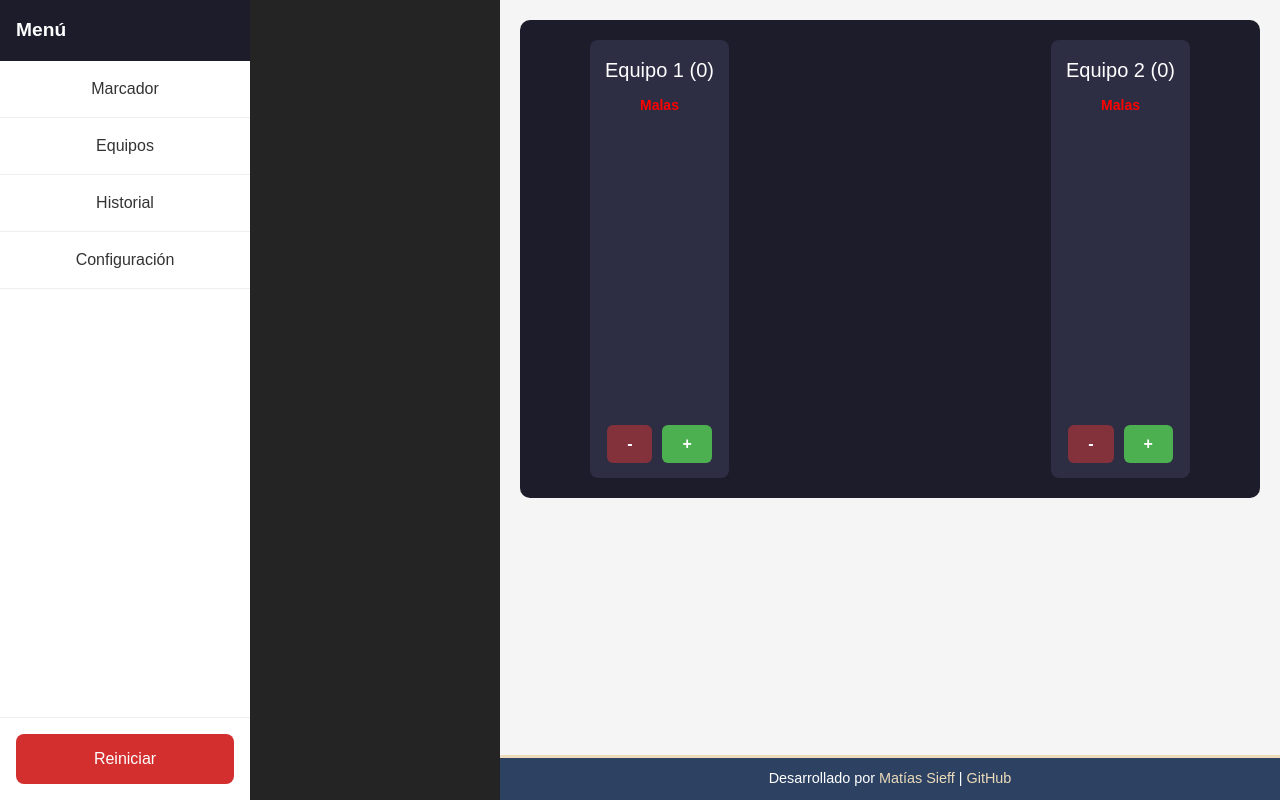
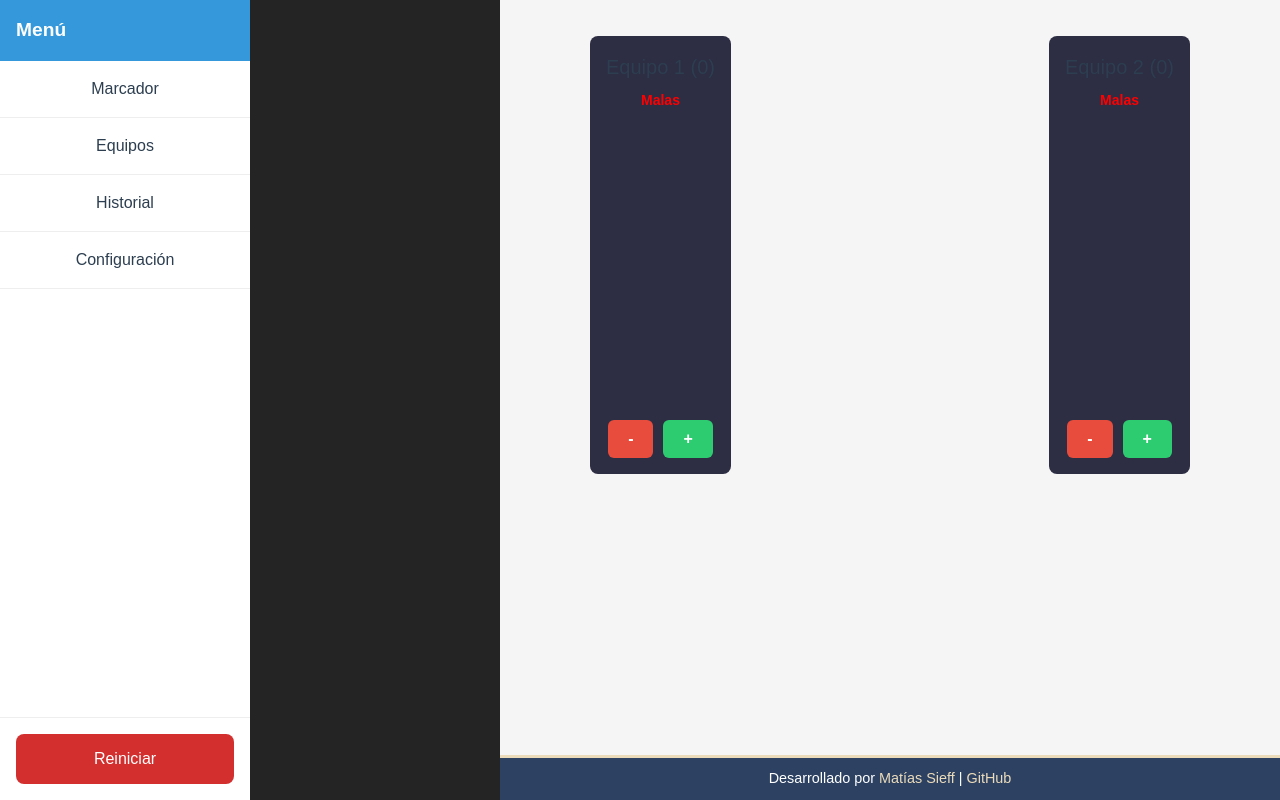
Before and after one commit to mattsff/anotador-de-truco, a Vue app: page / in a window 1280 px wide. Built offline with nearby package versions, Linux system fonts and the light colour scheme.

Commit message:
feat: working on design system

```diff
--- a/package.json
+++ b/package.json
@@ -2,10 +2,10 @@
   "name": "anotador-de-truco",
   "private": true,
   "version": "0.1.0",
-  "type": "module",
   "scripts": {
     "dev": "vite",
-    "build": "vue-tsc -b && vite build",
+    "build:tokens": "npx style-dictionary build --config style-dictionary.config.js",
+    "build": "vue-tsc -b && build:tokens && vite build",
     "preview": "vite preview",
     "test:unit": "vitest",
     "lint": "eslint --ext .js,.ts,.vue src"
@@ -29,6 +29,7 @@
     "eslint-plugin-vue": "^10.1.0",
     "jsdom": "^26.1.0",
     "prettier": "^3.5.3",
+    "style-dictionary": "^5.0.0",
     "typescript": "~5.8.3",
     "vite": "^6.3.5",
     "vitest": "^3.1.3",
--- a/src/components/MenuLateral.vue
+++ b/src/components/MenuLateral.vue
@@ -141,15 +141,15 @@ const showResetConfirmation = () => {
 .menu-lateral__reset-button {
   width: 100%;
   padding: 1rem;
-  background-color: var(--color-error, #d32f2f);
-  color: var(--color-on-error, #fff);
+  background-color: #d32f2f;
+  color: var(--color-white);
   border: none;
   font-size: 1rem;
   cursor: pointer;
   text-align: center;
 
   &:hover {
-    background-color: darken(#d32f2f, 10%);
+  background-color: #b03232;
   }
 }
 </style>
--- a/src/components/Scoreboard.vue
+++ b/src/components/Scoreboard.vue
@@ -57,28 +57,31 @@ const getDisplayData = (score: number) => {
   display: flex;
   flex-direction: column;
   align-items: center;
-  background-color: #1c1c2b;
-  color: #fff;
-  padding: 20px;
-  border-radius: 10px;
+  background-color: var(--background-color);
+  color: var(--text-color);
+  padding: var(--spacing-md);
+  border-radius: var(--radius-lg);
+
   &__teams {
     display: flex;
     justify-content: space-between;
     width: 100%;
-    gap: 20px;
+    gap: var(--spacing-lg, 20px);
     max-width: 600px;
   }
+
   &__team {
     display: flex;
     flex-direction: column;
     align-items: center;
-    background-color: #2d2d44;
-    padding: 15px;
-    border-radius: 8px;
+    background-color: var(--surface-color, #2d2d44);
+    padding: var(--spacing-md);
+    border-radius: var(--radius-md);
   }
+
   &__team-name {
-    font-size: 20px;
-    margin-bottom: 10px;
+    font-size: var(--font-size-lg);
+    margin-bottom: var(--spacing-sm);
   }
 }
 </style>
--- a/src/config/index.ts
+++ b/src/config/index.ts
@@ -1,2 +1 @@
-export * from '../styles/dimensions';
-export * from './constants';
+export * from './constants'
--- a/src/styles/dimensions.ts
+++ /dev/null
@@ -1 +0,0 @@
-export const dimensions = {}
--- a/src/style.css
+++ b/src/styles/style.css
@@ -11,26 +11,6 @@
   text-rendering: optimizeLegibility;
   -webkit-font-smoothing: antialiased;
   -moz-osx-font-smoothing: grayscale;
-
-  --background-color: #f0f0f0;
-  --text-color: #2c3e50;
-  --primary: #3498db;
-  --primary-hover: #2980b9;
-  --secondary: #e67e22;
-  --secondary-hover: #d35400;
-  --success: #2ecc71;
-  --success-hover: #27ae60;
-  --warning: #f1c40f;
-  --warning-hover: #f0b207;
-  --danger: #e74c3c;
-  --danger-hover: #c0392b;
-  --white: #fff;
-
-  --title-color: #333;
-  --team-name-color: #555;
-  --team-score-color: #2c3e50;
-  --stage-text-color: #e74c3c;
-  --stage-background-color: #fdedec;
 }
 
 a {
--- /dev/null
+++ b/src/styles/tokens.css
@@ -0,0 +1,38 @@
+/**
+ * Do not edit directly, this file was auto-generated.
+ */
+
+:root {
+  --color-background: #f0f0f0;
+  --color-text: #2c3e50;
+  --color-primary: #3498db;
+  --color-primary-hover: #2980b9;
+  --color-secondary: #e67e22;
+  --color-secondary-hover: #d35400;
+  --color-success: #2ecc71;
+  --color-success-hover: #27ae60;
+  --color-warning: #f1c40f;
+  --color-warning-hover: #f0b207;
+  --color-danger: #e74c3c;
+  --color-danger-hover: #c0392b;
+  --color-white: #ffffff;
+  --color-title: #333333;
+  --color-team-name: #555555;
+  --color-team-score: #2c3e50;
+  --color-stage-text: #e74c3c;
+  --color-stage-background: #fdedec;
+  --spacing-xs: 4px;
+  --spacing-sm: 8px;
+  --spacing-md: 16px;
+  --spacing-lg: 24px;
+  --spacing-xl: 32px;
+  --radius-sm: 4px;
+  --radius-md: 8px;
+  --radius-lg: 16px;
+  --font-base: system-ui, Avenir, Helvetica, Arial, sans-serif;
+  --font-size-sm: 0.875rem;
+  --font-size-base: 1rem;
+  --font-size-lg: 1.25rem;
+  --font-size-xl: 1.5rem;
+  --font-size-xxl: 2rem;
+}
```
Also changed, not shown: src/main.ts (+11 -10 lines), style-dictionary.config.js (added, +15 -0 lines), tokens/base.json (added, +108 -0 lines), 1 other file (tests, documents, lock files or other folders).
